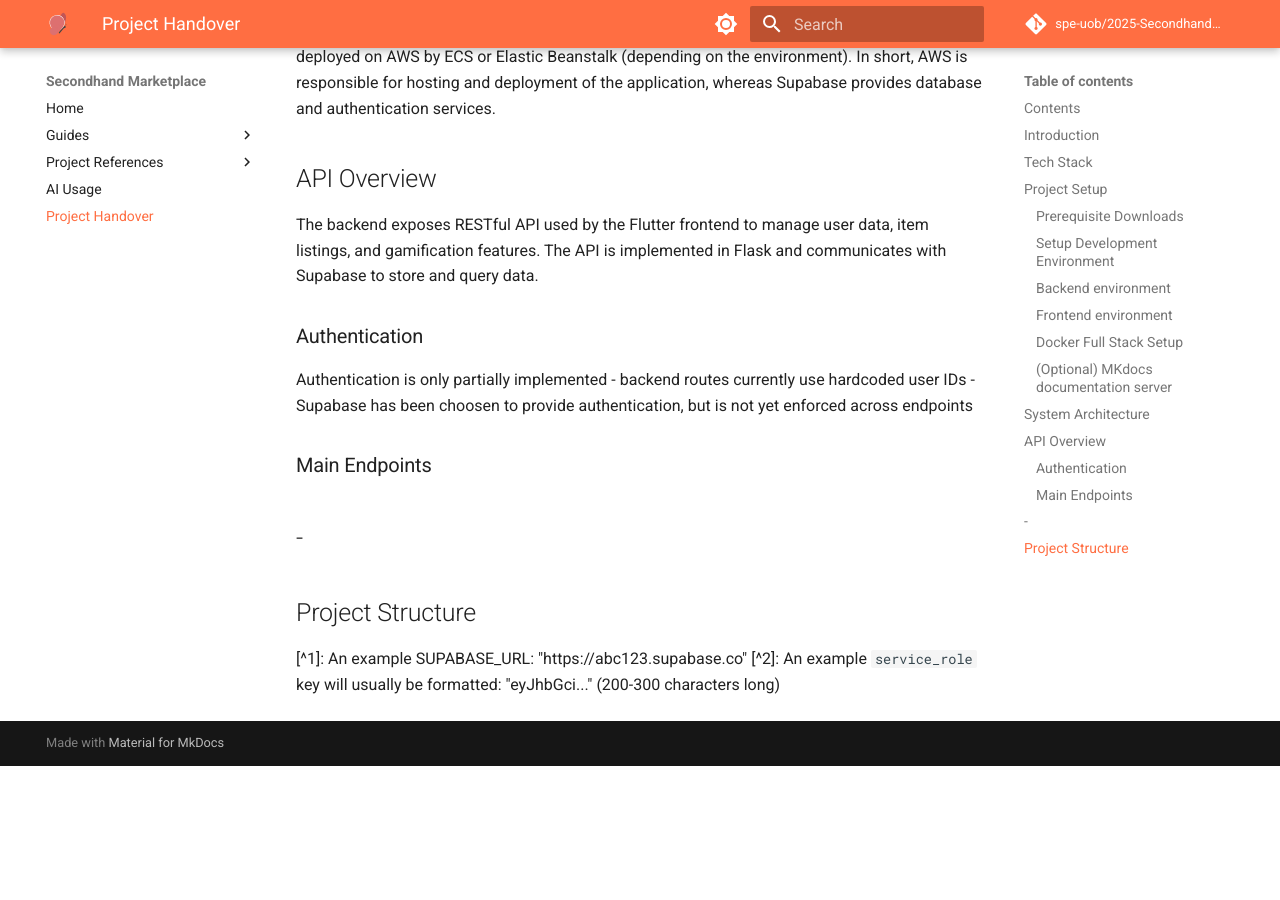
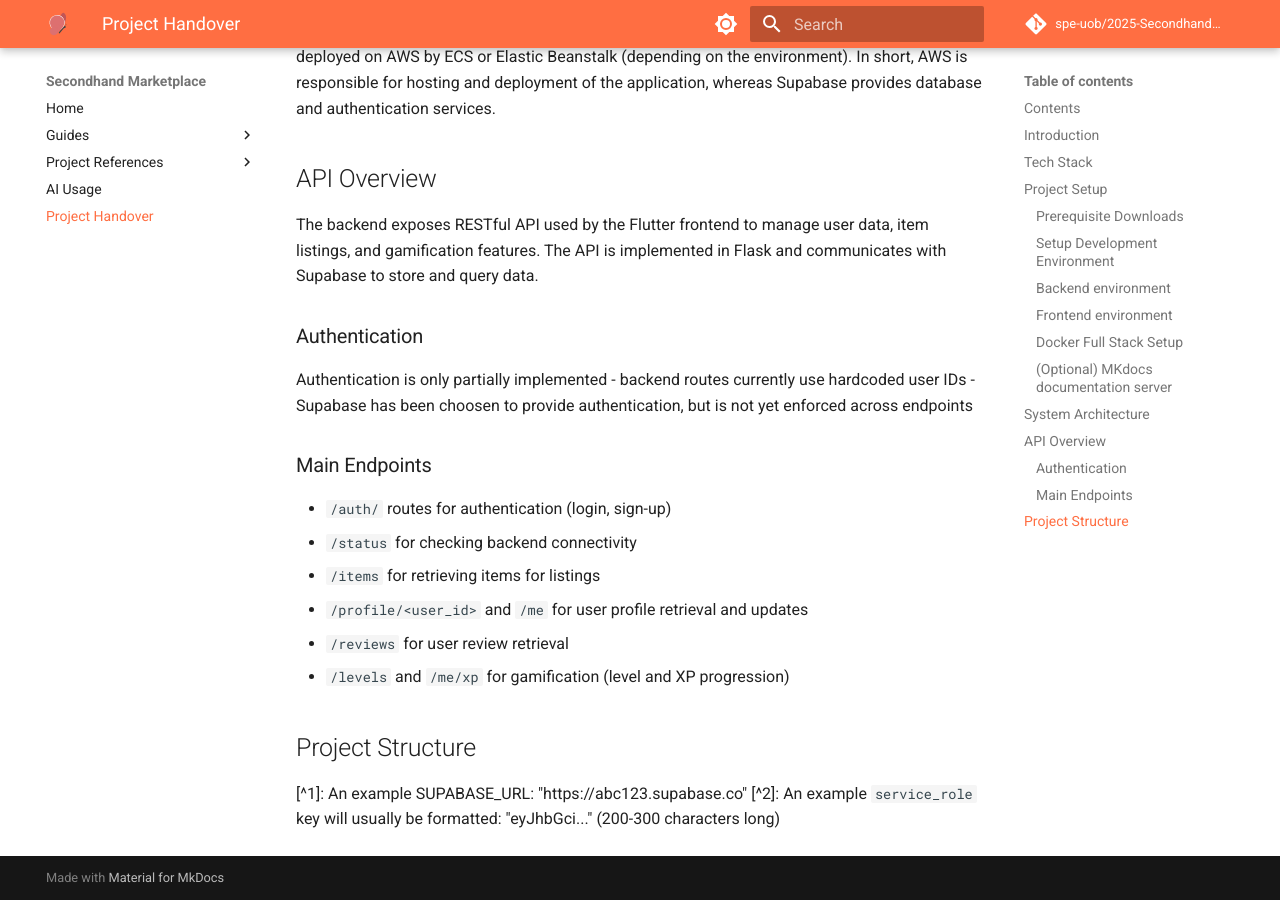
Before and after one commit to Ewan-Friend/Secondhand-Marketplace, an MkDocs documentation site: the page built from docs/handover/handover.md, in a window 1280 px wide and 900 px high, scrolled down 5947 px. Built offline with MkDocs 1.6.1 and Material for MkDocs 9.7.7, drawn with Linux system fonts in a browser that asks for light colours; comment, search, counter and statistics services are not loaded; before the commit the page ends 6713 px from its top, so only the background shows below that.

Commit message:
docs(handover): adding API overview - main endpoints

```diff
--- a/docs/handover/handover.md
+++ b/docs/handover/handover.md
@@ -224,8 +224,12 @@ Authentication is only partially implemented
 - Supabase has been choosen to provide authentication, but is not yet enforced across endpoints
 
 ### Main Endpoints
--
--
+- `/auth/` routes for authentication (login, sign-up)
+- `/status` for checking backend connectivity
+- `/items` for retrieving items for listings
+- `/profile/<user_id>` and `/me` for user profile retrieval and updates
+- `/reviews` for user review retrieval
+- `/levels` and `/me/xp` for gamification (level and XP progression)
 
 ## Project Structure
 
```
